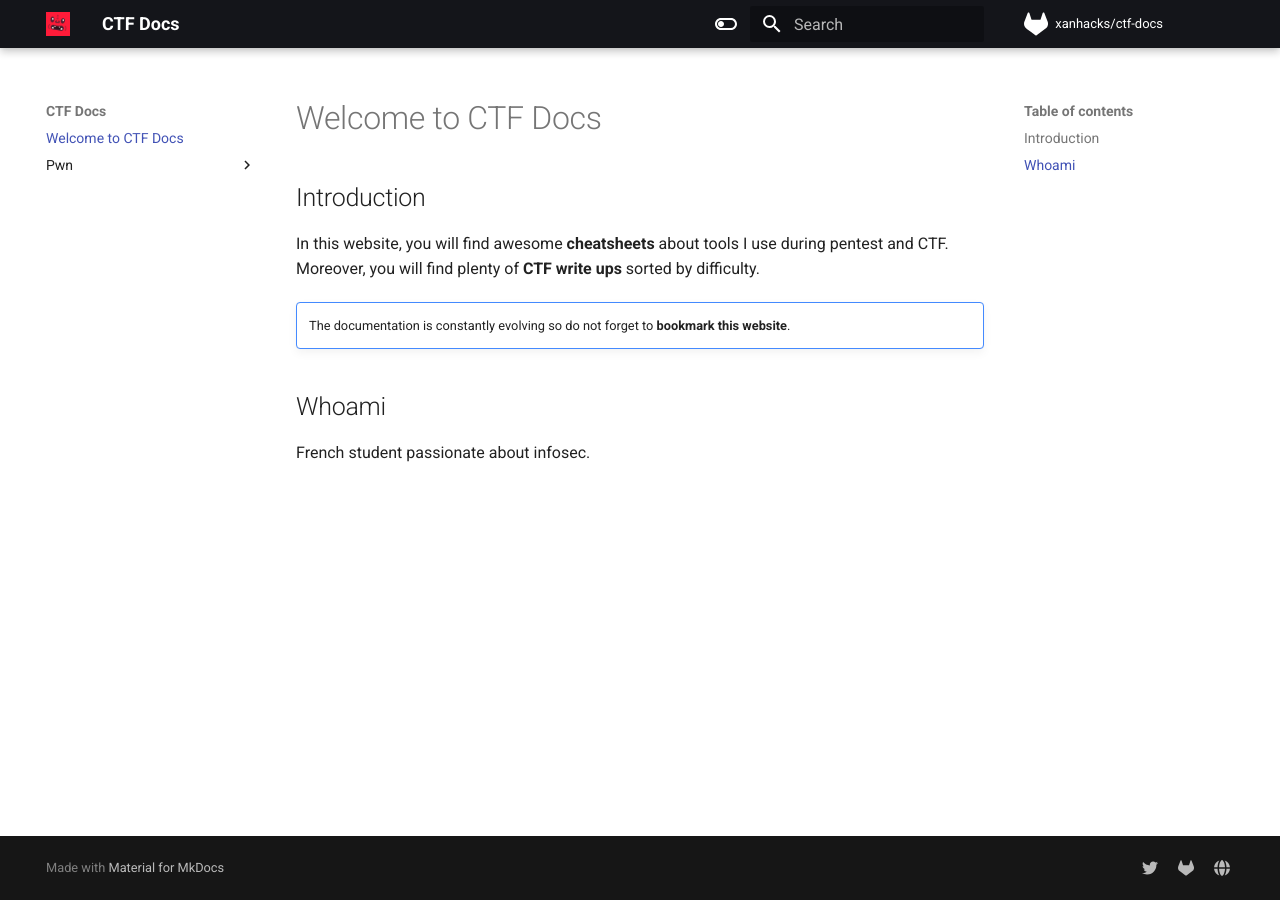
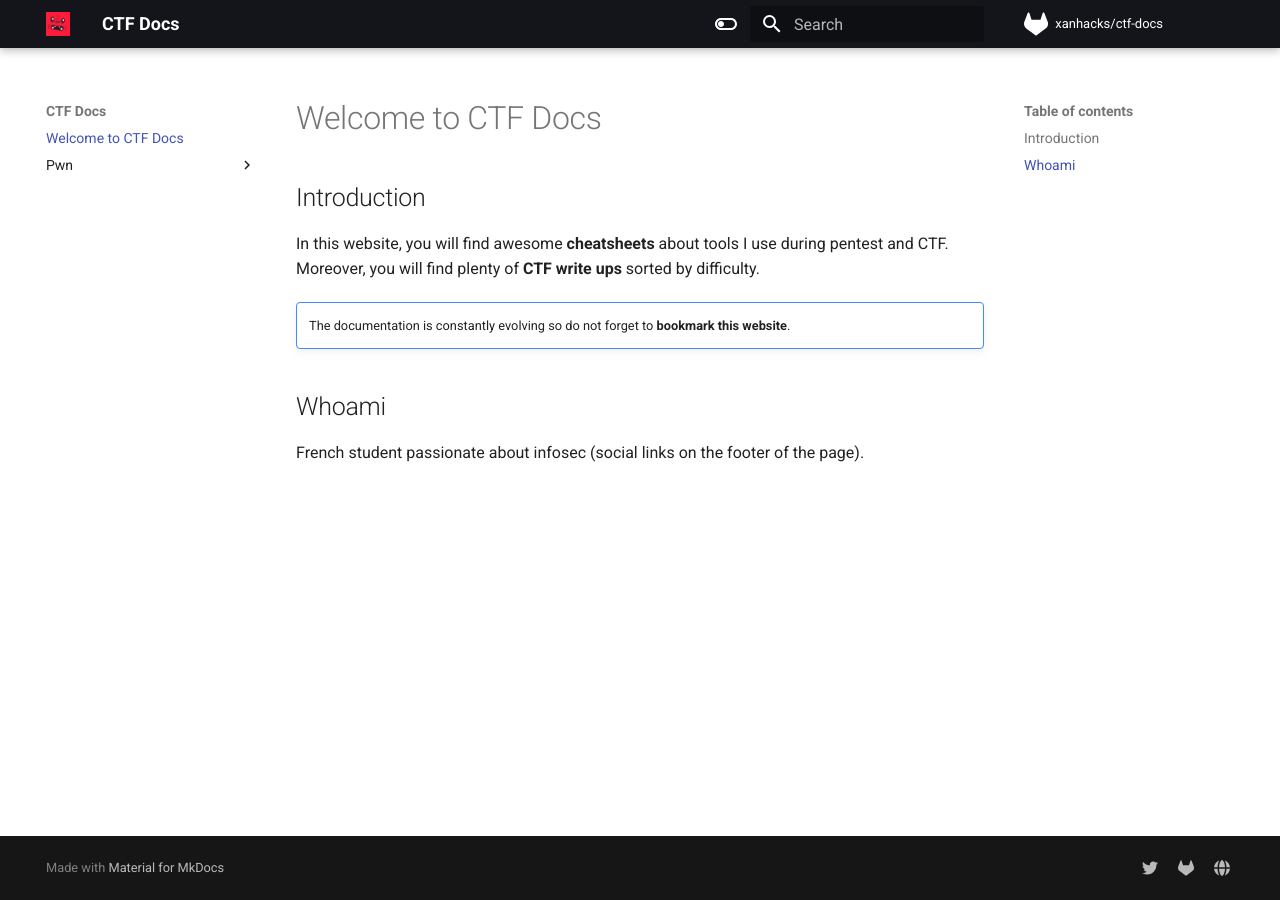
Before and after one commit to xanhacks/ctf-docs, an MkDocs documentation site: the page built from docs/index.md, in a window 1280 px wide. Built offline with MkDocs 1.6.1 and Material for MkDocs 9.7.7, drawn with Linux system fonts in a browser that asks for light colours; nearby versions of some CDN libraries; comment, search, counter and statistics services are not loaded.

Commit message:
Add social links place

```diff
--- a/docs/index.md
+++ b/docs/index.md
@@ -14,4 +14,4 @@ In this website, you will find awesome **cheatsheets** about tools I use during
 
 ## Whoami
 
-French student passionate about infosec.
+French student passionate about infosec (social links on the footer of the page).
```
